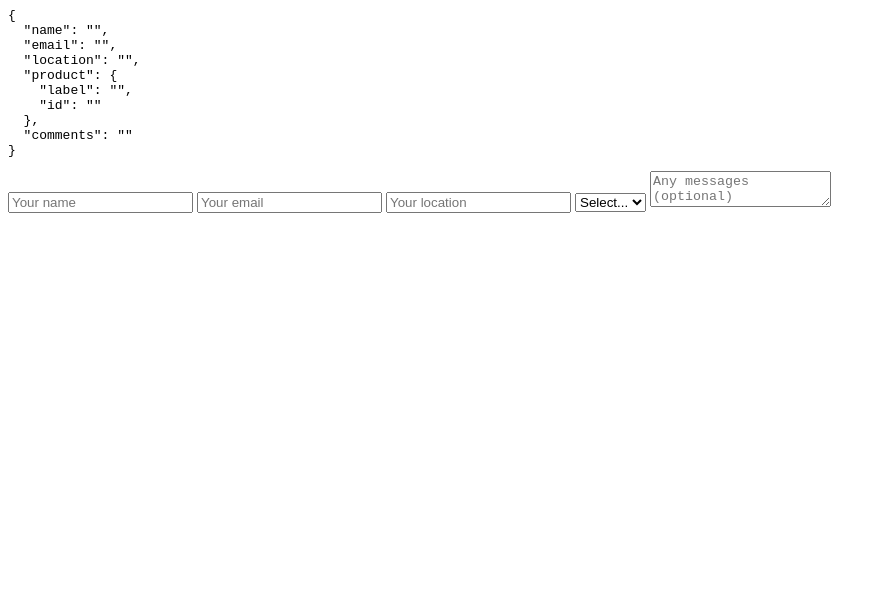
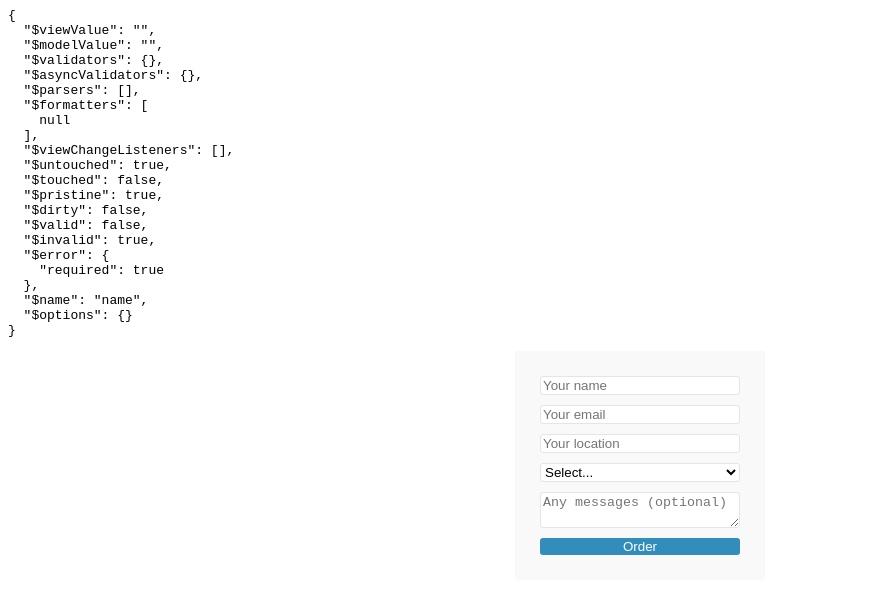
Before and after one commit to lynnchin/angular-tutorial, a plain HTML site: page StartersCourse/content/index.html in a window 1280 px wide. Shown: the whole page, without its empty margins (0-886 px from the left). Drawn offline with nearby package versions, Linux system fonts and the light colour scheme.

Commit message:
Completed chapter 28 - Starters Course

```diff
--- a/StartersCourse/content/index.html
+++ b/StartersCourse/content/index.html
@@ -11,6 +11,41 @@
      .modern {background: blue; }
      .new {background: green; }
      .likes { background-color: lightgrey; }
+
+    form {
+      max-width: 200px;
+      margin: 0 auto;
+      border-radius: 3px;
+      background: #f9f9f9;
+      padding: 25px;
+    }
+    form input,
+    form textarea {
+      margin: 0 0 10px;
+      width: 100%;
+      background: #fff;
+      border-radius: 3px;
+      border: 1px solid #e5e5e5;
+    }
+    form select {
+      -webkit-appearance: button;
+      margin: 0 0 10px;
+      width: 100%;
+      background: #fff;
+      border-radius: 3px;
+      border: 1px solid #e5e5e5;
+    }
+    form button {
+      background: #338dbc;
+      color: #fff;
+      width: 100%;
+      border: 0;
+      border-radius: 3px;
+    }
+    form button:disabled {
+      opacity: .5;
+    }
+    </style>
 </style>
 </head>
 <body>
--- a/StartersCourse/content/js/order-form.directive.js
+++ b/StartersCourse/content/js/order-form.directive.js
@@ -8,15 +8,15 @@ function orderForm(){
        },
        controller: 'OrderFormController as form',
        template: `
-         <pre>{{ form.data | json }}</pre>
-         <form novalidate ng-submit="form.onSubmit();">
-            <input type="text" ng-model="form.data.name" placeholder="Your name">
-            <input type="email" ng-model="form.data.email" placeholder="Your email">
-            <input type="text" ng-model="form.data.location" placeholder="Your location">
+         <pre>{{ orderForm.name | json }}</pre>
+         <form name="orderForm" novalidate ng-submit="form.onSubmit();">
+            <input name="name" required="" type="text" ng-model="form.data.name" placeholder="Your name">
+            <input name="email" required="" type="email" ng-model="form.data.email" placeholder="Your email">
+            <input name="location" required="" type="text" ng-model="form.data.location" placeholder="Your location">
             <select>
                 <option value="">Select...</option>
             </select>
-            <textarea placeholder="Any messages (optional)" ng-model="form.data.comments" />
+            <textarea name="comments" placeholder="Any messages (optional)" ng-model="form.data.comments"></textarea>
             <button type="submit">
                 Order
             </button>
```
Also changed, not shown: 1 other file.
